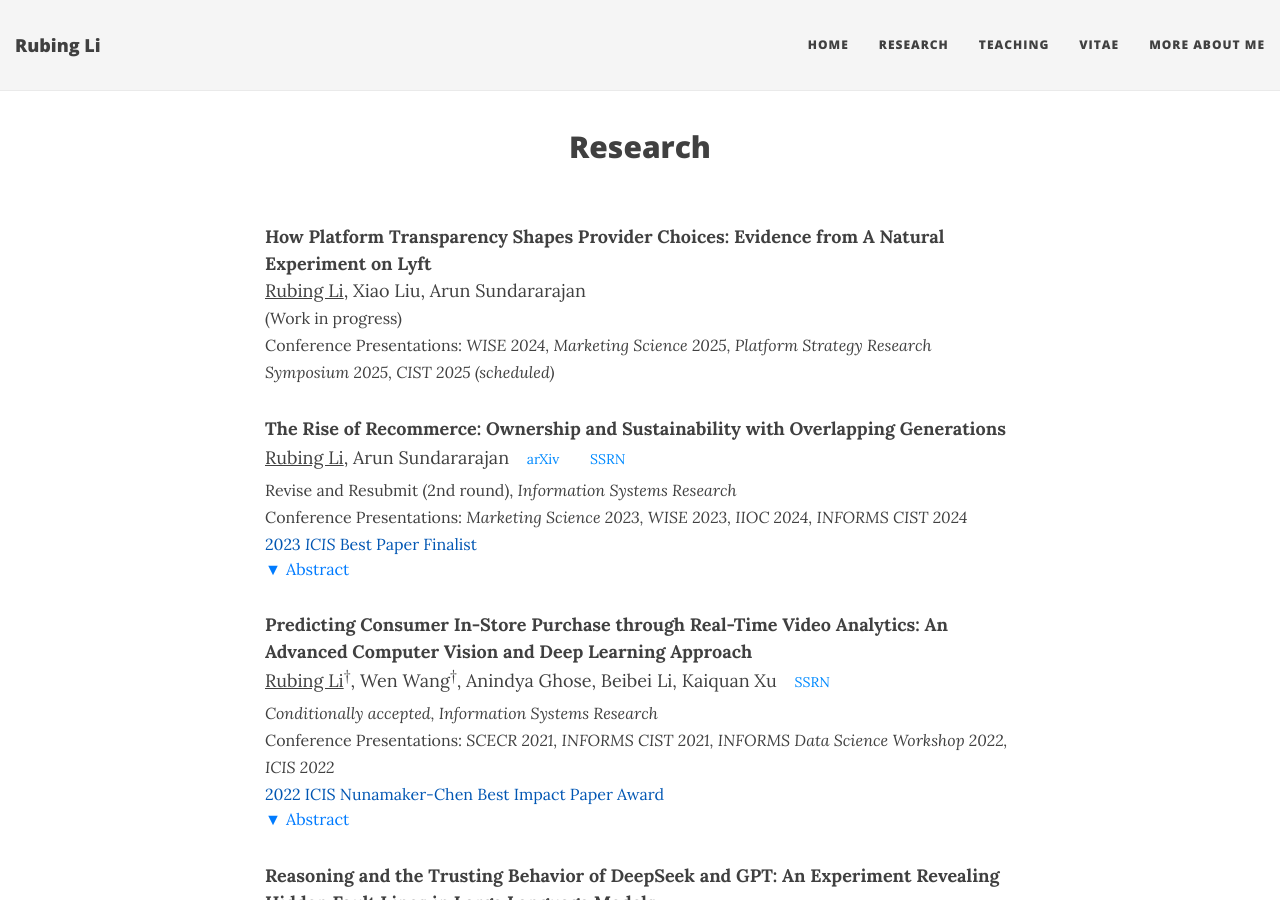
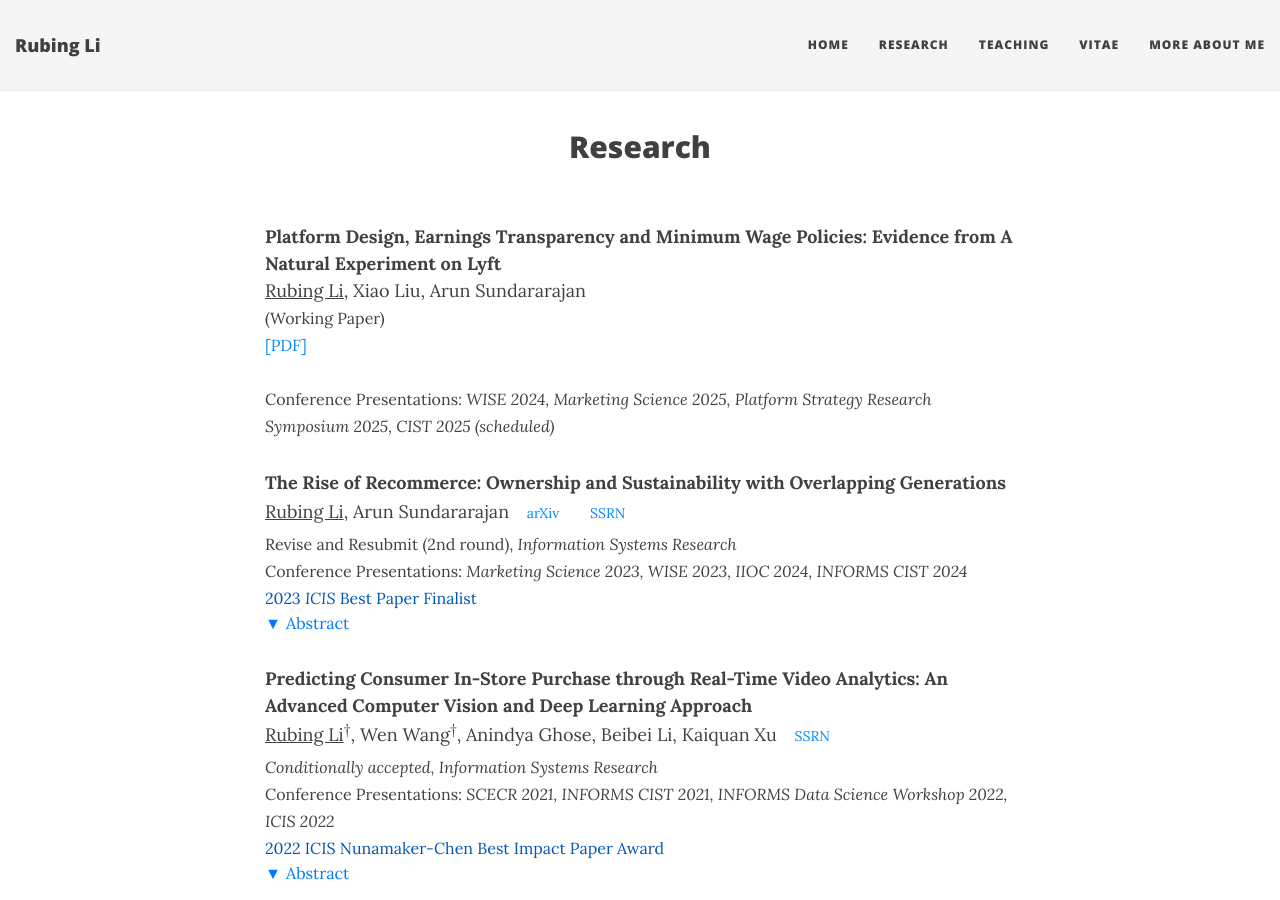
Before and after one commit to RubingLi123/rubingli123.github.io, a Jekyll site: the page built from research.md, in a window 1280 px wide and 900 px high. Built offline with Jekyll 4.4.1, drawn with Linux system fonts in a browser that asks for light colours; nearby versions of some CDN libraries.

Commit message:
Update research.md

```diff
--- a/research.md
+++ b/research.md
@@ -38,9 +38,12 @@ title: Research
 </style>
 
 
-**How  Platform Transparency Shapes Provider Choices: Evidence from A Natural Experiment on Lyft**
+**Platform Design, Earnings Transparency and Minimum Wage Policies: Evidence from A Natural Experiment on Lyft**
 <u>Rubing Li</u>, Xiao Liu, Arun Sundararajan
-<br><span style="font-size: 16px;">(Work in progress)</span>
+<br><span style="font-size: 16px;">(Working Paper)</span>
+<br><span style="font-size: 16px;">
+  <a href="papers/lyft_transparency.pdf" target="_blank">[PDF]</a>
+</span><br>
 <br><span style="font-size: 16px;">Conference Presentations: <em>WISE 2024, Marketing Science 2025, Platform Strategy Research Symposium 2025, CIST 2025 (scheduled) </em></span>
 
 
```
